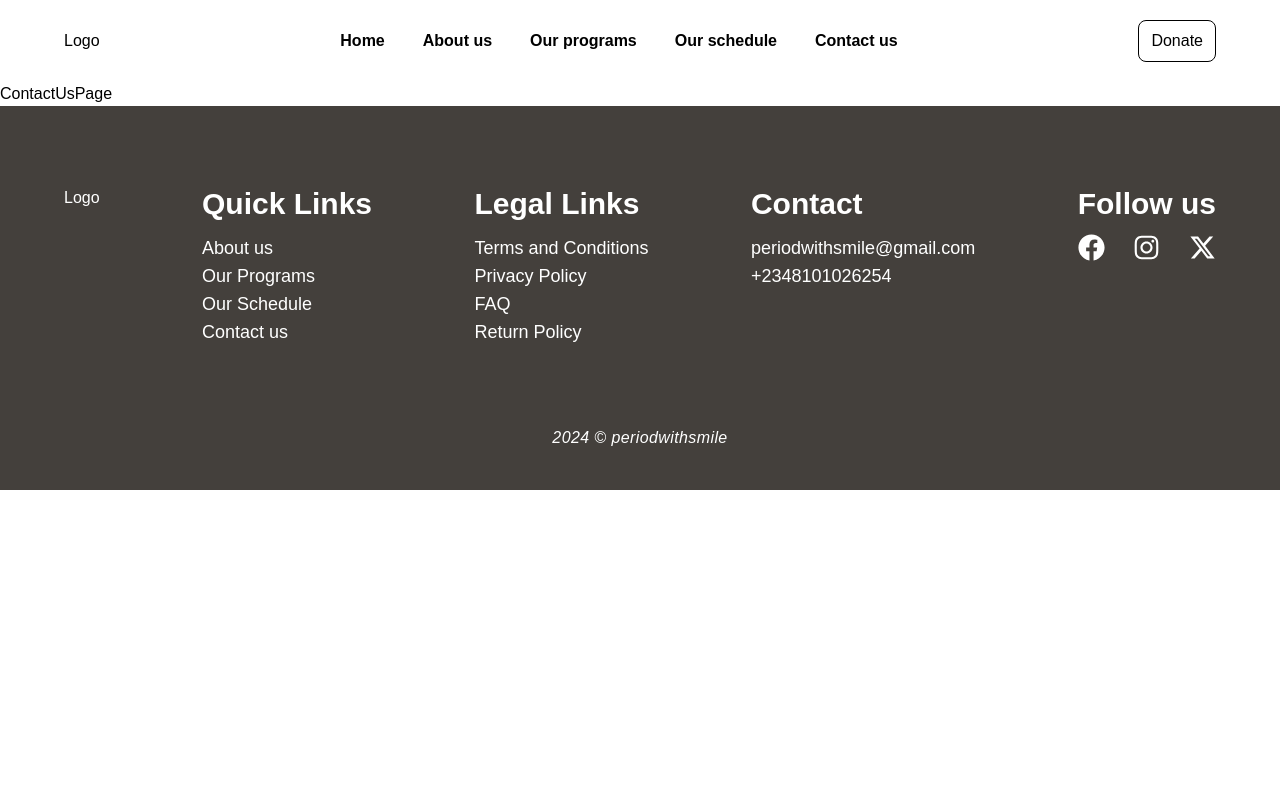
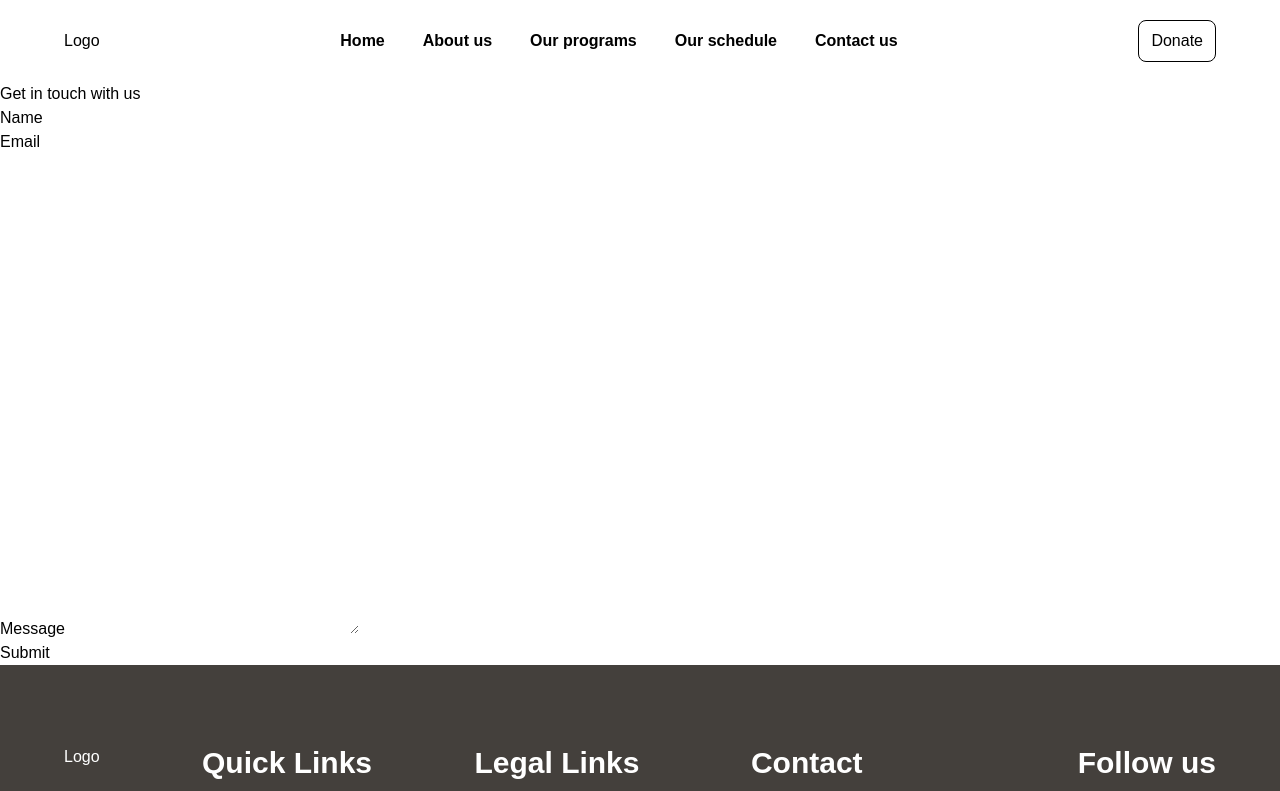
Before and after one commit to Twisted07/pws, a Next.js app: page /contact-us in a window 1280 px wide. Shown: the top 791 px of the page. Built offline with nearby package versions, Linux system fonts and the light colour scheme.

Commit message:
create: contact us form with silent email submission functionality

```diff
--- a/app/contact-us/page.tsx
+++ b/app/contact-us/page.tsx
@@ -1,8 +1,47 @@
-import React from 'react'
+"use client"
+import React, { useRef } from 'react'
+import emailjs from '@emailjs/browser';
 
 const ContactUsPage = () => {
+
+  const ref = useRef({} as HTMLFormElement);
+
+  function handleSubmit(e : any) {
+    e.preventDefault();
+
+    emailjs.sendForm(
+      process.env.NEXT_PUBLIC_SERVICE_ID as string, // service ID
+      process.env.NEXT_PUBLIC_TEMPLATE_ID as string, // template ID
+      ref.current,
+      process.env.NEXT_PUBLIC_PUBLIC_KEY // public key
+    ).then (
+      () => {console.log("Success!")},
+      (err) => {console.error("Error: ", err)}
+    );
+  }
+
   return (
-    <div>ContactUsPage</div>
+    <div>
+      <h1>Get in touch with us</h1>
+      <form ref={ref} onSubmit={handleSubmit}>
+        <div>
+          <label htmlFor="name">Name</label>
+          <input type="text" id="name" name="from_name" />
+        </div>
+
+        <div>
+          <label htmlFor="email">Email</label>
+          <input type="email" name="reply_to" id="email" />
+        </div>
+
+        <div>
+          <label htmlFor="message">Message</label>
+          <textarea name="message" id="message" rows={20} cols={30}/>
+        </div>
+
+        <button>Submit</button>
+      </form>
+    </div>
   )
 }
 
--- a/package.json
+++ b/package.json
@@ -9,6 +9,7 @@
     "lint": "next lint"
   },
   "dependencies": {
+    "@emailjs/browser": "^4.4.1",
     "next": "15.1.1",
     "react": "^19.0.0",
     "react-dom": "^19.0.0",
```
Also changed, not shown: 1 other file (tests, documents, lock files or other folders).
